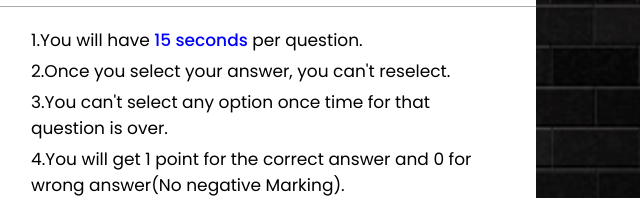
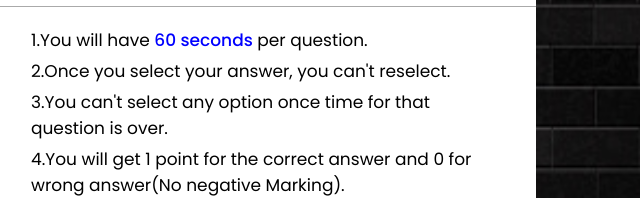
Before and after one commit to milisha29/milisha29.github.io, a plain HTML site: page index.html in a window 1280 px wide. Both pictures are taken after a click on the button "Start Quiz". Shown: the part 273-471 px from the top of the page, 374-1014 px from the left. Drawn offline with Linux system fonts and the light colour scheme.

Commit message:
Update index.html

```diff
--- a/index.html
+++ b/index.html
@@ -26,7 +26,7 @@
             </div>
 
             <ul class="info-list">
-                <li class="rules">1.You will have <span>15 seconds</span> per question.</li>
+                <li class="rules">1.You will have <span>60 seconds</span> per question.</li>
                 <li class="rules">2.Once you select your answer, you can't reselect.</li>
                 <li class="rules">3.You can't select any option once time for that question is over.</li>
                 <li class="rules">4.You will get 1 point for the correct answer and 0 for wrong answer(No negative
```
